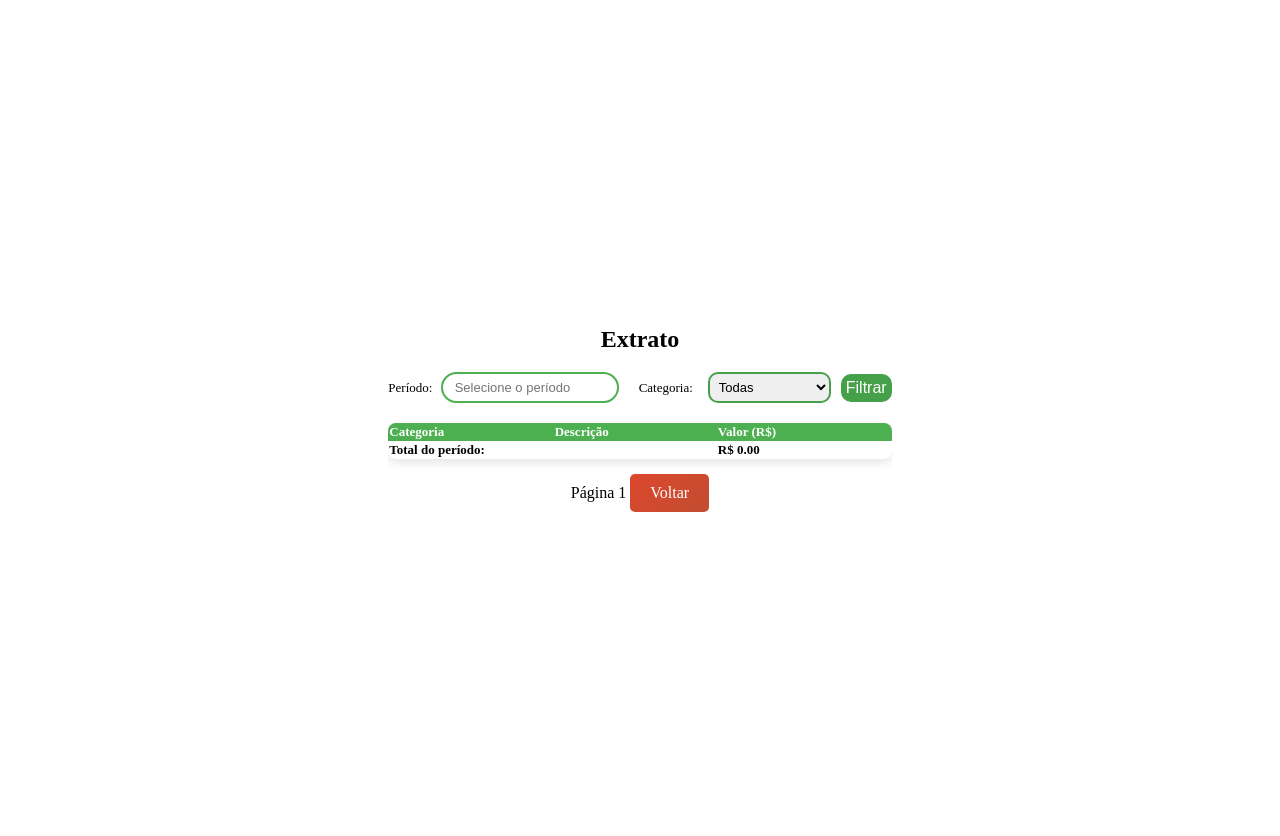
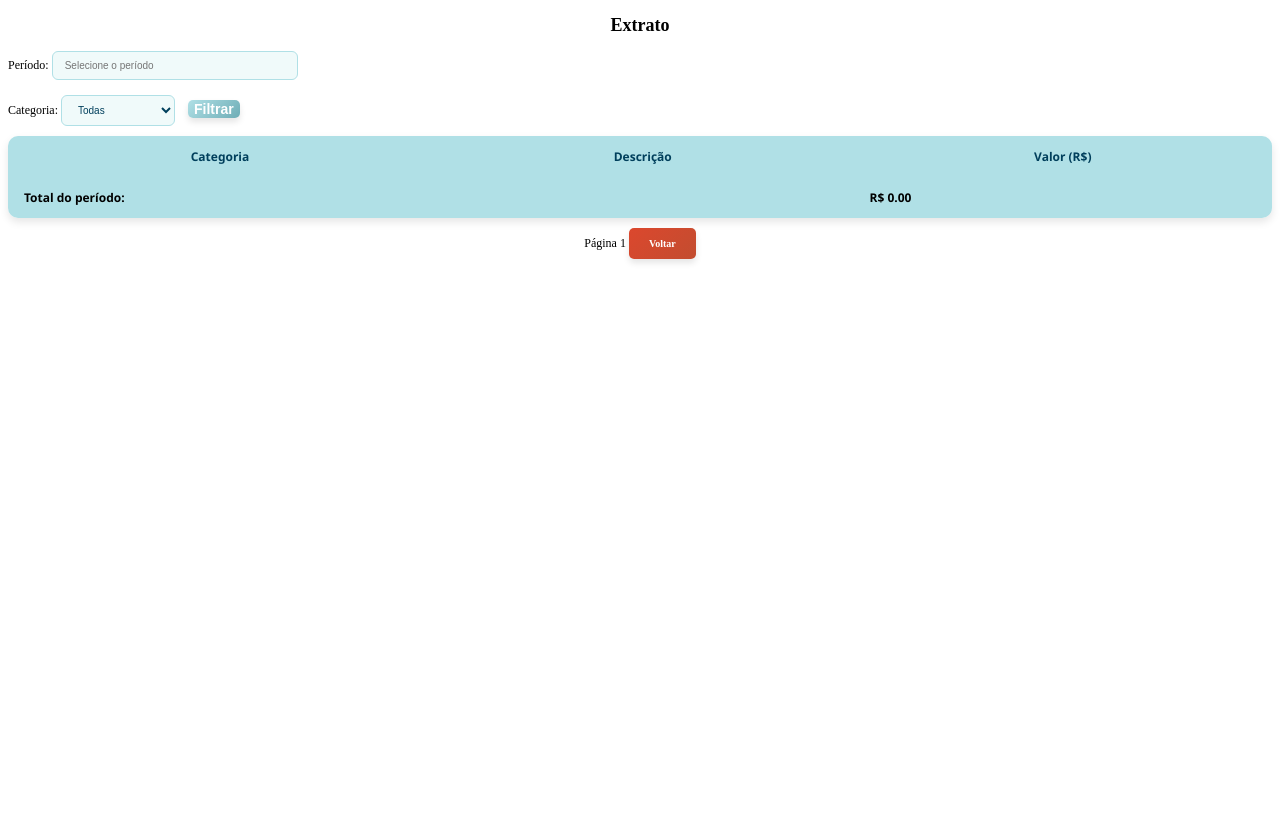
Before and after one commit to AbnerGomes/abner-py-fin-app, a Flask app: page /detalhar_gastos in a window 1280 px wide. After the commit the page ends 263 px from the top, so only its background shows below. Run offline with Flask 3, Linux system fonts and the light colour scheme; the visitor is signed in with stand-in values (Sample User, id 1); data that the repository does not hold is empty; some libraries are stand-ins or nearby versions.

Commit message:
Novo layout de extrato

```diff
--- a/static/css/extrato.css
+++ b/static/css/extrato.css
@@ -1,68 +1,66 @@
-body {
-    font-family: ui-sans-serif;
-     display: flex;
-    /* display: block; */
-    flex-direction: column;
-    align-items: center;
-    justify-content: center;
-    height: 100vh;
-    /* margin: 0; */
-    /* background-color: #d2e9e5; */
-    background-color: white;
-    padding: 10px;
+body{
+    font-size: 12px;
+}
 
+table {
+    margin-top: 10px;
+    width: 100%;
+    border-collapse: separate;
+    border-spacing: 0;
+    box-shadow: 0 4px 8px rgba(0,0,0,0.1);
+    border-radius: 10px;
+    overflow: hidden;
+    font-family: 'Segoe UI', sans-serif;
+    font-size: 12px;
+}
+
+thead {
+    background-color: #B0E0E6;
+    color: #003f5c;
+}
+
+th, td {
+    padding: 12px 16px;
+}
+
+tbody tr:nth-child(even) {
+    background-color: #f0fafa;
+}
+
+tbody tr:hover {
+    background-color: #dff4f7;
+    cursor: pointer;
+}
+
+tfoot td {
+    background-color: #B0E0E6;
+    font-weight: bold;
 }
 
 
-.container-detalhes {
-    overflow-x: auto;
-    /* width: 80%; */
-  }
-
-  table {
-      width: 100%;
-      border-collapse: collapse;
-      margin-top: 20px;
-      box-shadow: 0 4px 8px rgba(0, 0, 0, 0.1);
-      border-radius: 8px;
-      overflow: hidden;
-  }
-
-
-  th, td {
-    padding: 1px;
-    text-align: left;
-    font-size: small;
-    font-style: normal;
-    font-family: initial;
-  }
-
-  th {
-      background-color: #4CAF50;
-      color: white;
-  }
-
-  td {
-      /* background-color: #f9f9f9; */
-  }
-
-  tr:nth-child(even) {
-      background-color: #e8f5e9;
-  }
-
 .pagination {
-      margin-top: 15px;
+    margin-top: 10px;
     text-align: center;
 }
 
+/* Botões de filtro e paginação */
 .pagination .button {
     display: inline-block;
     padding: 10px 15px;
     text-decoration: none;
-      background-color: #007BFF;
+    /* background-color: #007BFF; */
+    background: linear-gradient(135deg, #3498db, #2980b9);
     color: white;
     border-radius: 5px;
     margin: 5px;
+
+    cursor: pointer;
+    transition: background-color 0.3s ease, transform 0.2s ease;
+    color: #fff;
+    box-shadow: 0px 4px 6px rgba(0, 0, 0, 0.1);
+    font-weight: bold;
+    font-size: 10px;
+    text-align: center;
 }
 
 .pagination .button:hover {
@@ -77,139 +75,77 @@ body {
     background: linear-gradient(135deg, #da4025f5, #bc3a1ae7);
     color: white;
     border-radius: 5px;
+
+
+    border: none;
+    cursor: pointer;
+    transition: background-color 0.3s ease, transform 0.2s ease;
+    box-shadow: 0px 4px 6px rgba(0, 0, 0, 0.1);
+    font-weight: bold;
+    font-size: 10px;
+    display: inline-block;
+    text-align: center;
 }
 
 .button-detalhes:hover {
     background-color: #ff4800;
 }
 
-
-  .filtro-form {
-    display: flex;
-    flex-wrap: wrap;
-    gap: 10px;
-    align-items: center;
-    justify-content: center;
-    margin-bottom: 15px;
-    font-size: small;
+/* Estilo do select de categoria */
+select#categoria {
+    padding: 8px 12px;
+    border: 1px solid #B0E0E6;
+    border-radius: 6px;
+    background-color: #f0fafa;
+    font-size: 10px;
+    color: #003f5c;
+    margin-right: 10px;
+    transition: border 0.3s ease;
 }
 
-.filtro-form label {
-    margin-right: 5px;
+select#categoria:focus {
+    border-color: #7ec0c9;
+    outline: none;
 }
 
-.filtro-form input,
-.filtro-form select,
-.filtro-form button {
-    padding: 5px;
-    font-size: small;
-    /* border: 1px solid #ccc; */
-    border-radius: 4px;
-    max-width: 150px;
-    border: 2px solid #45a049;
-    border-radius: 10px;
+/* Estilo do campo de data */
+input#periodo-picker {
+    padding: 8px 12px;
+    border: 1px solid #B0E0E6;
+    border-radius: 6px;
+    background-color: #f0fafa;
+    font-size: 10px;
+    color: #003f5c;
+    width: 220px;
+    margin-right: 10px;
 }
 
-.filtro-form button.botao-filtrar {
-    background-color: #45a049;
+input#periodo-picker:focus {
+    border-color: #7ec0c9;
+    outline: none;
+}
+
+
+.botao-filtrar {
+    background-color: #B0E0E6;
     color: white;
     border: none;
     cursor: pointer;
     font-size: medium;
-}
 
-.filtro-form button.botao-filtrar:hover {
-    background-color: #45a049;
-}
+    text-decoration: none;
+    /* background-color: #007BFF; */
+    background: linear-gradient(135deg, #B0E0E6, #6eadb6);
+    color: white;
+    border-radius: 5px;
 
-.periodo-wrapper {
-    position: relative;
-}
+    transition: background-color 0.3s ease, transform 0.2s ease;
 
-.periodo-btn {
-    padding: 6px 12px;
-    border: 1px solid #ccc;
-    border-radius: 20px;
-    background-color: white;
-    font-size: small;
-    cursor: pointer;
-    display: flex;
-    align-items: center;
-    gap: 5px;
-}
-
-.setinha {
-    font-size: 12px;
-}
-
-.calendario-popup {
-    display: none;
-    position: absolute;
-    top: 110%;
-    left: 0;
-    background: white;
-    border: 1px solid #ccc;
-    border-radius: 12px;
-    padding: 10px;
-    z-index: 999;
-    box-shadow: 0 2px 8px rgba(0,0,0,0.2);
-}
-
-.calendario-popup label {
-    display: block;
-    margin-bottom: 8px;
-    font-size: small;
-}
-
-.botoes-calendario {
-    display: flex;
-    justify-content: space-between;
-    gap: 10px;
-}
-
-.botoes-calendario button {
-    padding: 5px 10px;
-    font-size: small;
-    border: none;
-    border-radius: 6px;
-    cursor: pointer;
-}
-
-#limpar-data {
-    background-color: #ccc;
-}
-
-.botoes-calendario button[type="submit"] {
-    background-color: #4CAF50;
-    color: white;
-}
+    box-shadow: 0px 4px 6px rgba(0, 0, 0, 0.1);
+    font-weight: bold;
+    font-size: 14px;
+    display: inline-block;
+    text-align: center;
 
 
-#periodo-picker {
-    padding: 6px 12px;
-    border-radius: 20px;
-    border: 1px solid #ccc;
-    font-size: small;
-    cursor: pointer;
-    width: auto;
-    border: 2px solid #4CAF50;
 }
-
-.linha-data {
-    background-color: #b2dfdb;
-    font-weight: bold;
-    font-size: small;
-}
-.linha-data td {
-    padding: 6px;
-}
-
-
-.gasto-item {
-    margin-bottom: 4px;
-}
-
-tr.gasto:hover {
-    background-color: #d4f4d4 !important;
-    cursor: pointer;
-}
--- a/static/css/gasto.css
+++ b/static/css/gasto.css
@@ -19,7 +19,8 @@ a{
 /* Container do formulário */
 .container-cadastro {
     /* background: #ffffff; */
-    background-color: antiquewhite;
+    /* background-color: antiquewhite; */
+    background-color: #B0E0E6;
     padding: 25px;
     border-radius: 12px;
     box-shadow: 0px 4px 10px rgba(0, 0, 0, 0.1);
--- a/templates/detalhar_gastos.html
+++ b/templates/detalhar_gastos.html
@@ -110,7 +110,6 @@
             <a href="{{ url_for('gasto.index') }}" class="button-detalhes">Voltar</a>
         </div>
 
-        <br>
 
     </div>
 </body>
--- a/templates/index.html
+++ b/templates/index.html
@@ -49,7 +49,7 @@
 <div id="total" style="text-align: center; margin-top: 20px; ">
    <h3 class="txt1">Total Gasto no período: R$ <span id="valor-total">0,00</span></h3>
 </div>
-
+<br>
 <div class="button-container">
   <a href="{{ url_for('gasto.cadastrar_gasto') }}"><button class="btn-left">Adicionar Gasto</button></a>
 
```
Also changed, not shown: static/css/extrato_bkp.css (added, +236 -0 lines). Lines whose indentation alone changed are shown as unchanged.
